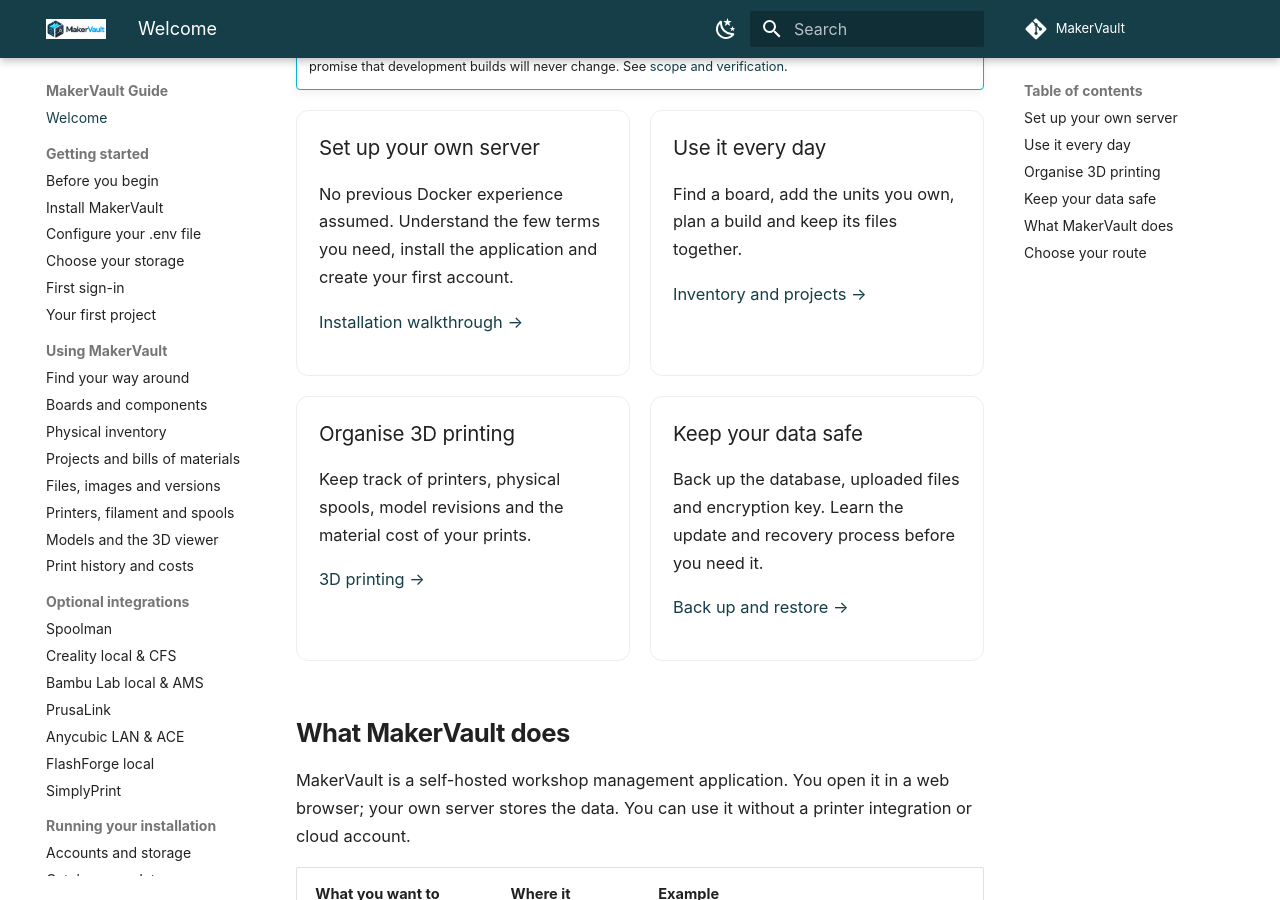
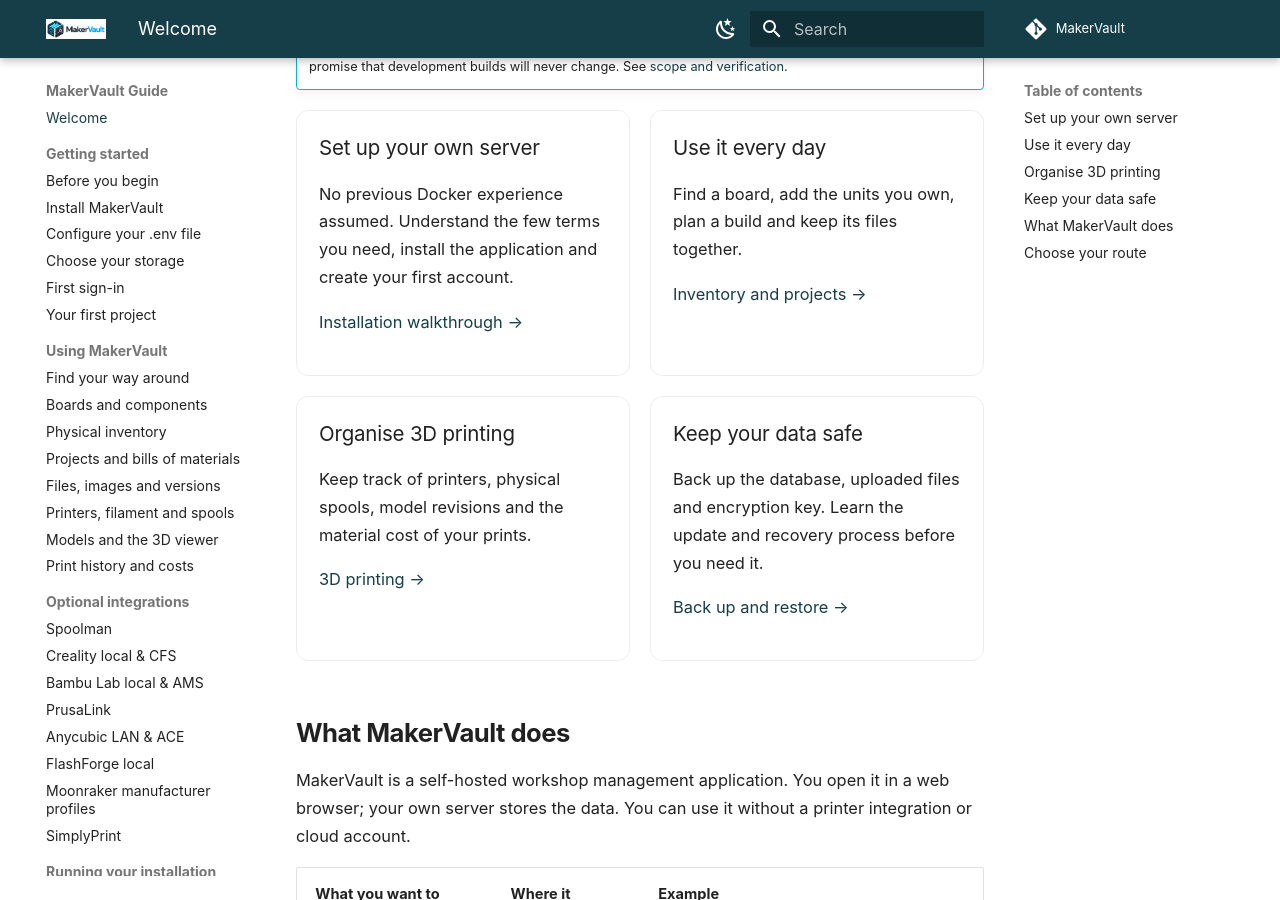
Before and after one commit to gavrd7/MakerVault, an MkDocs documentation site: the page built from docs/guide/index.md, in a window 1280 px wide and 900 px high, scrolled down 555 px. Built offline with MkDocs 1.6.1 and Material for MkDocs 9.7.7, drawn with Linux system fonts in a browser that asks for light colours; comment, search, counter and statistics services are not loaded.

Commit message:
Link manufacturer Moonraker guide

```diff
--- a/mkdocs.yml
+++ b/mkdocs.yml
@@ -77,6 +77,7 @@
       - PrusaLink: integrations/prusalink.md
       - Anycubic LAN & ACE: integrations/anycubic.md
       - FlashForge local: integrations/flashforge.md
+      - Moonraker manufacturer profiles: integrations/moonraker-manufacturers.md
       - SimplyPrint: integrations/simplyprint.md
   - Running your installation:
       - Accounts and storage: administration/accounts.md
```
